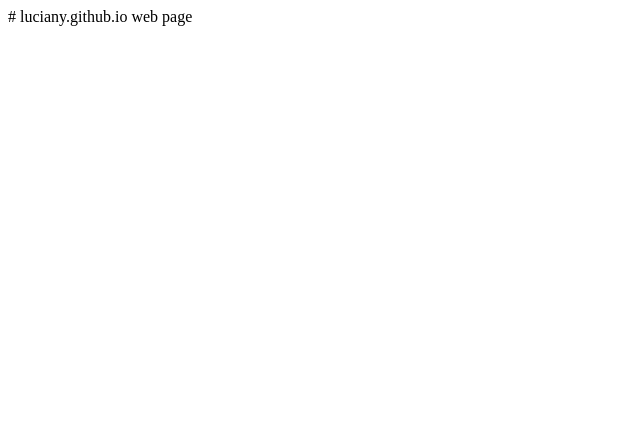
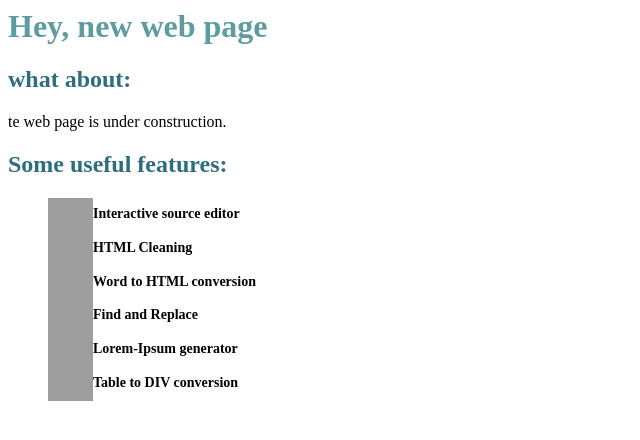
Before and after one commit to luciany/luciany.github.io, a plain HTML site: page index.html in a window 1280 px wide. Shown: the whole page, without its empty margins (0-640 px from the left). Drawn offline with Linux system fonts and the light colour scheme; grey boxes are pictures that could not be loaded.

Commit message:
Update index.html

```diff
--- a/index.html
+++ b/index.html
@@ -1,2 +1,14 @@
-# luciany.github.io
-web page
+<!-- ####### HEY, I AM THE SOURCE EDITOR! #########-->
+<h1 style="color: #5e9ca0;">Hey, new web page</h1>
+<h2 style="color: #2e6c80;">what about:</h2>
+<p>te web page is under construction.&nbsp;</p>
+<h2 style="color: #2e6c80;">Some useful features:</h2>
+<ol style="list-style: none; font-size: 14px; line-height: 32px; font-weight: bold;">
+<li style="clear: both;"><img style="float: left;" src="https://html-online.com/img/01-interactive-connection.png" alt="interactive connection" width="45" /> Interactive source editor</li>
+<li style="clear: both;"><img style="float: left;" src="https://html-online.com/img/02-html-clean.png" alt="html cleaner" width="45" /> HTML Cleaning</li>
+<li style="clear: both;"><img style="float: left;" src="https://html-online.com/img/03-docs-to-html.png" alt="Word to html" width="45" /> Word to HTML conversion</li>
+<li style="clear: both;"><img style="float: left;" src="https://html-online.com/img/04-replace.png" alt="replace text" width="45" /> Find and Replace</li>
+<li style="clear: both;"><img style="float: left;" src="https://html-online.com/img/05-gibberish.png" alt="gibberish" width="45" /> Lorem-Ipsum generator</li>
+<li style="clear: both;"><img style="float: left;" src="https://html-online.com/img/6-table-div-html.png" alt="html table div" width="45" /> Table to DIV conversion</li>
+</ol>
+<p>&nbsp;<strong>&nbsp;</strong></p>
```
